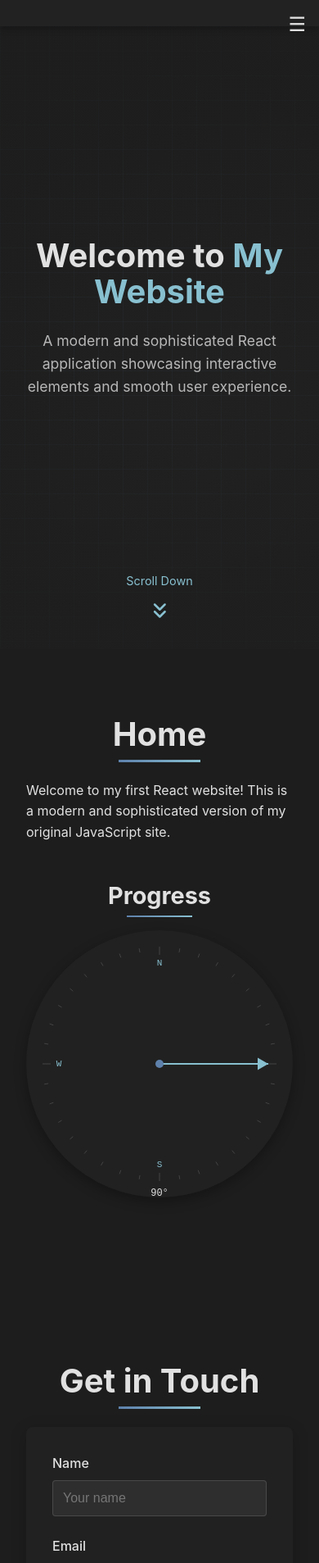
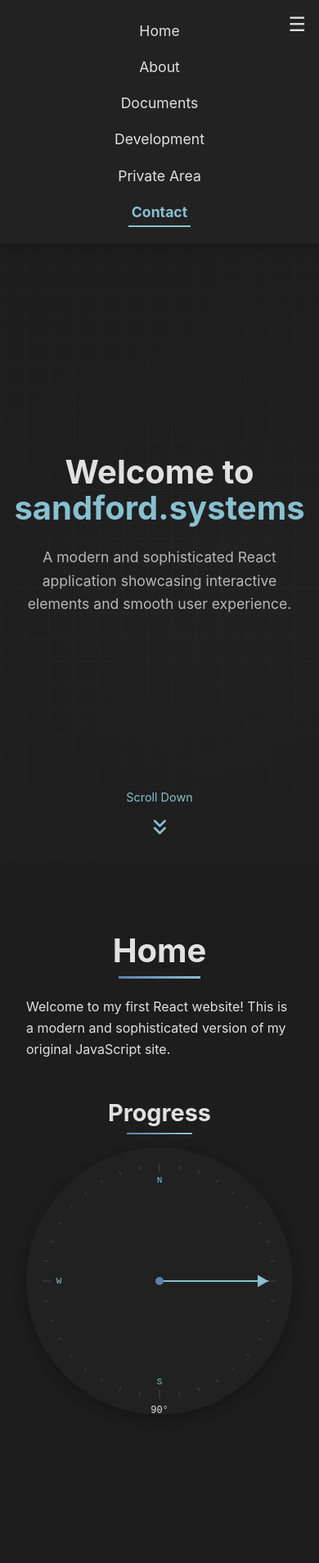
Before and after one commit to idealase/idealase.github.io, a React (Create React App) app in the folder react-website/: page /#/contact in a window 390 px wide. Before the commit this address led to /. Shown: the top 1907 px of the page at 82% size. Built offline with nearby package versions, Linux system fonts and the light colour scheme.

Commit message:
fix: Update EmailJS initialization and error handling in Contact component; change homepage title to sandford.systems; refactor NavList for mobile menu display

```diff
--- a/react-website/src/components/Contact.tsx
+++ b/react-website/src/components/Contact.tsx
@@ -124,10 +124,9 @@ const Contact: React.FC = () => {
 
   // Initialize EmailJS once when component mounts
   useEffect(() => {
-    // Initialize with your actual public key
-    emailjs.init({
-      publicKey: "sBWi2Myw71iv3sKXL"
-    });
+    // Using legacy initialization method
+    emailjs.init("sBWi2Myw71iv3sKXL");
+    console.log("EmailJS initialized");
   }, []);
 
   const sendEmail = (e: React.FormEvent<HTMLFormElement>) => {
@@ -137,13 +136,25 @@ const Contact: React.FC = () => {
 
     setIsSubmitting(true);
 
-    // No need to pass the public key here since we initialized it above
-    emailjs.sendForm(
-      'service_szc0b2r',
-      'template_zxvpn0b',
-      form.current
+    // Get form data
+    const formData = new FormData(form.current);
+    const templateParams = {
+      from_name: formData.get('from_name'),
+      from_email: formData.get('from_email'),
+      message: formData.get('message'),
+    };
+
+    console.log("Attempting to send email with template parameters:", templateParams);
+
+    // Use your correct service ID from your EmailJS dashboard
+    // The current one 'service_szc0b2r' doesn't exist according to the error message
+    emailjs.send(
+      'service_bhhay7a', // Replace this with your actual service ID from EmailJS dashboard
+      'template_zxvpn0b',        // Your template ID - verify this is correct as well
+      templateParams
     )
       .then((result) => {
+        console.log('Email sent successfully:', result);
         setMessage({
           text: 'Thank you for your message! We will get back to you soon.',
           success: true
@@ -151,11 +162,11 @@ const Contact: React.FC = () => {
         form.current!.reset();
       })
       .catch((error) => {
+        console.error('EmailJS detailed error:', error);
         setMessage({
-          text: `Failed to send the message: ${error.text}`,
+          text: `Failed to send the message: ${error.text || error.message || 'Unknown error'}`,
           success: false
         });
-        console.error('EmailJS error:', error);
       })
       .finally(() => {
         setIsSubmitting(false);
@@ -164,7 +175,7 @@ const Contact: React.FC = () => {
 
   return (
     <ContactSection id="contact">
-      <Title>Get in Touch</Title>
+      <Title>Contact sandford.systems</Title>
       <ContactForm ref={form} onSubmit={sendEmail}>
         <FormGroup>
           <Label htmlFor="name">Name</Label>
--- a/react-website/src/components/HomePage.tsx
+++ b/react-website/src/components/HomePage.tsx
@@ -140,7 +140,7 @@ const HomePage: React.FC = () => {
             animate={{ opacity: 1, y: 0 }}
             transition={{ duration: 0.8 }}
           >
-            Welcome to <span>My Website</span>
+            Welcome to <span>sandford.systems</span>
           </Title>
           <Subtitle
             initial={{ opacity: 0, y: 20 }}
--- a/react-website/src/components/Navigation.tsx
+++ b/react-website/src/components/Navigation.tsx
@@ -12,7 +12,7 @@ const NavContainer = styled.nav`
   transition: all 0.3s ease;
 `;
 
-const NavList = styled.ul<{ $isOpen: boolean }>`
+const NavList = styled.ul`
   display: flex;
   justify-content: center;
   list-style: none;
@@ -22,10 +22,6 @@ const NavList = styled.ul<{ $isOpen: boolean }>`
   @media (max-width: 768px) {
     flex-direction: column;
     align-items: center;
-    display: ${props => props.$isOpen ? 'flex' : 'none'};
-    padding: 1rem 0;
-    margin-top: 1rem;
-    transition: all 0.3s ease;
   }
 `;
 
@@ -111,7 +107,7 @@ const Navigation: React.FC = () => {
       <MobileMenuButton onClick={toggleMobileMenu}>
         {isMobileMenuOpen ? '✕' : '☰'}
       </MobileMenuButton>
-      <NavList $isOpen={isMobileMenuOpen}>
+      <NavList style={{ display: isMobileMenuOpen ? 'flex' : 'flex' }}>
         <NavItem>
           <Link to="/" $isActive={location.pathname === '/'}>
             Home
```
